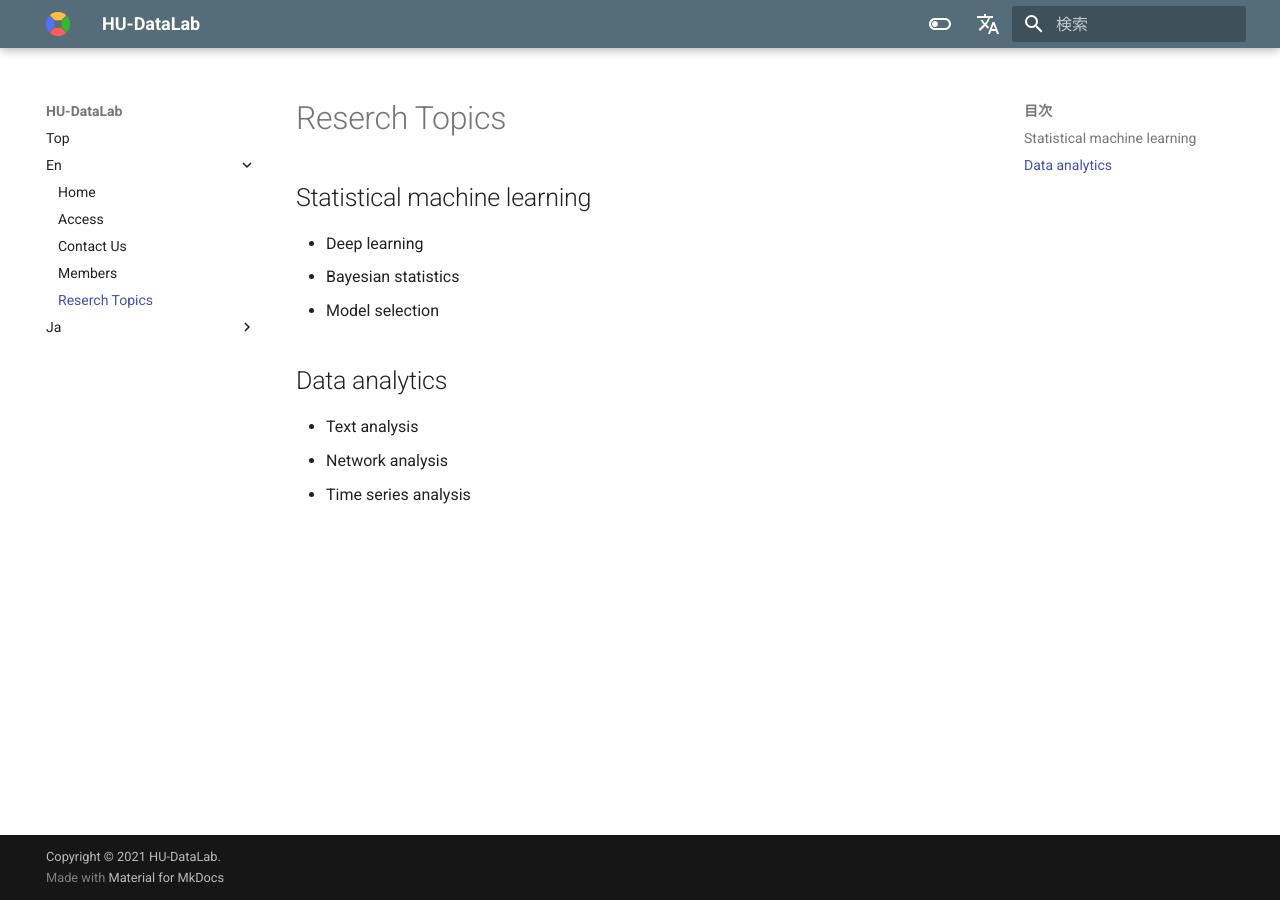
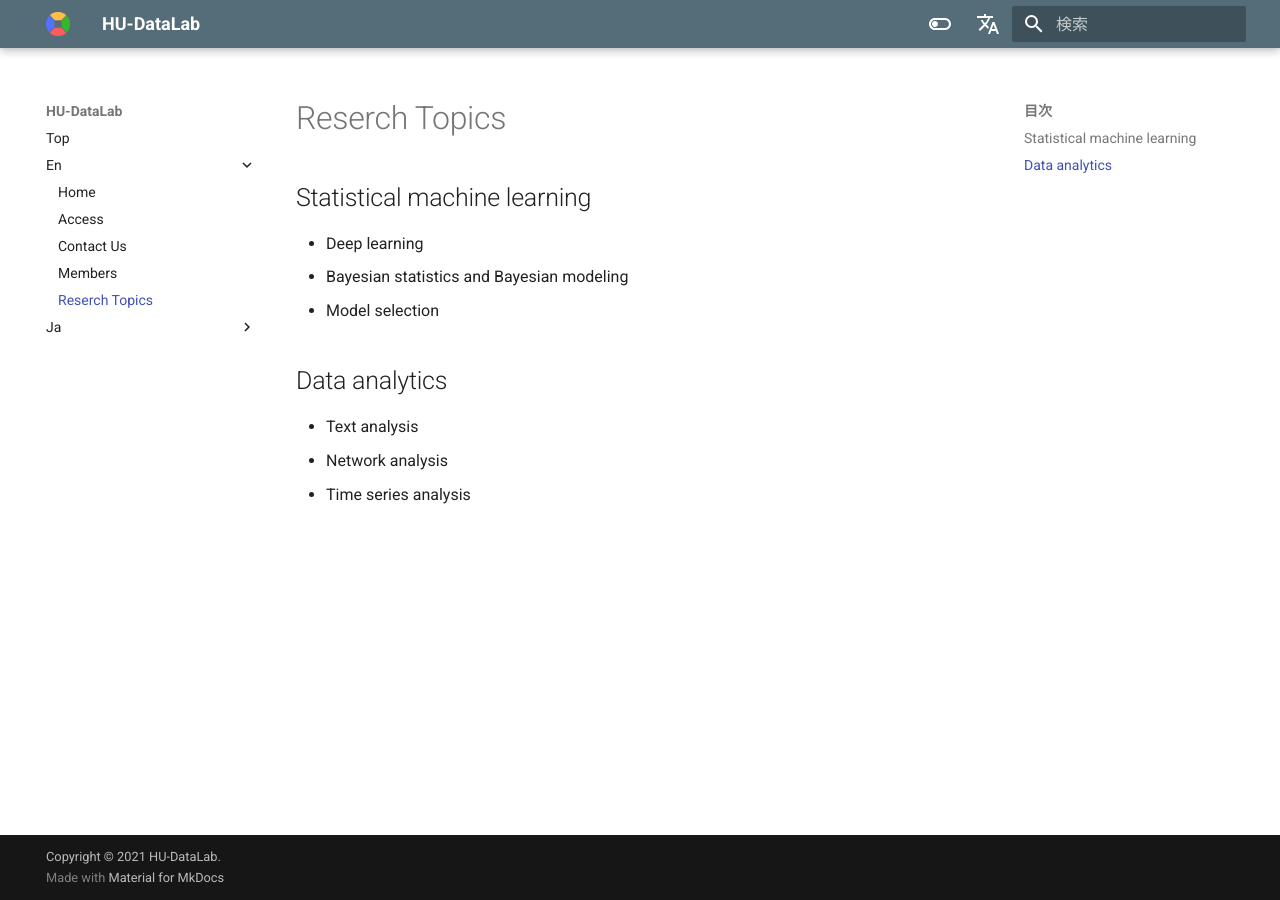
Before and after one commit to lpifj-a/hu-datalab.github.io, an MkDocs documentation site: the page built from docs/en/reserchTopics.md, in a window 1280 px wide. Built offline with MkDocs 1.6.1 and Material for MkDocs 9.7.7, drawn with Linux system fonts in a browser that asks for light colours; comment, search, counter and statistics services are not loaded.

Commit message:
Update reserchTopics.md

```diff
--- a/docs/en/reserchTopics.md
+++ b/docs/en/reserchTopics.md
@@ -2,7 +2,7 @@
 
 ## Statistical machine learning
 - Deep learning
-- Bayesian statistics
+- Bayesian statistics and Bayesian modeling
 - Model selection
 
 ## Data analytics
```
